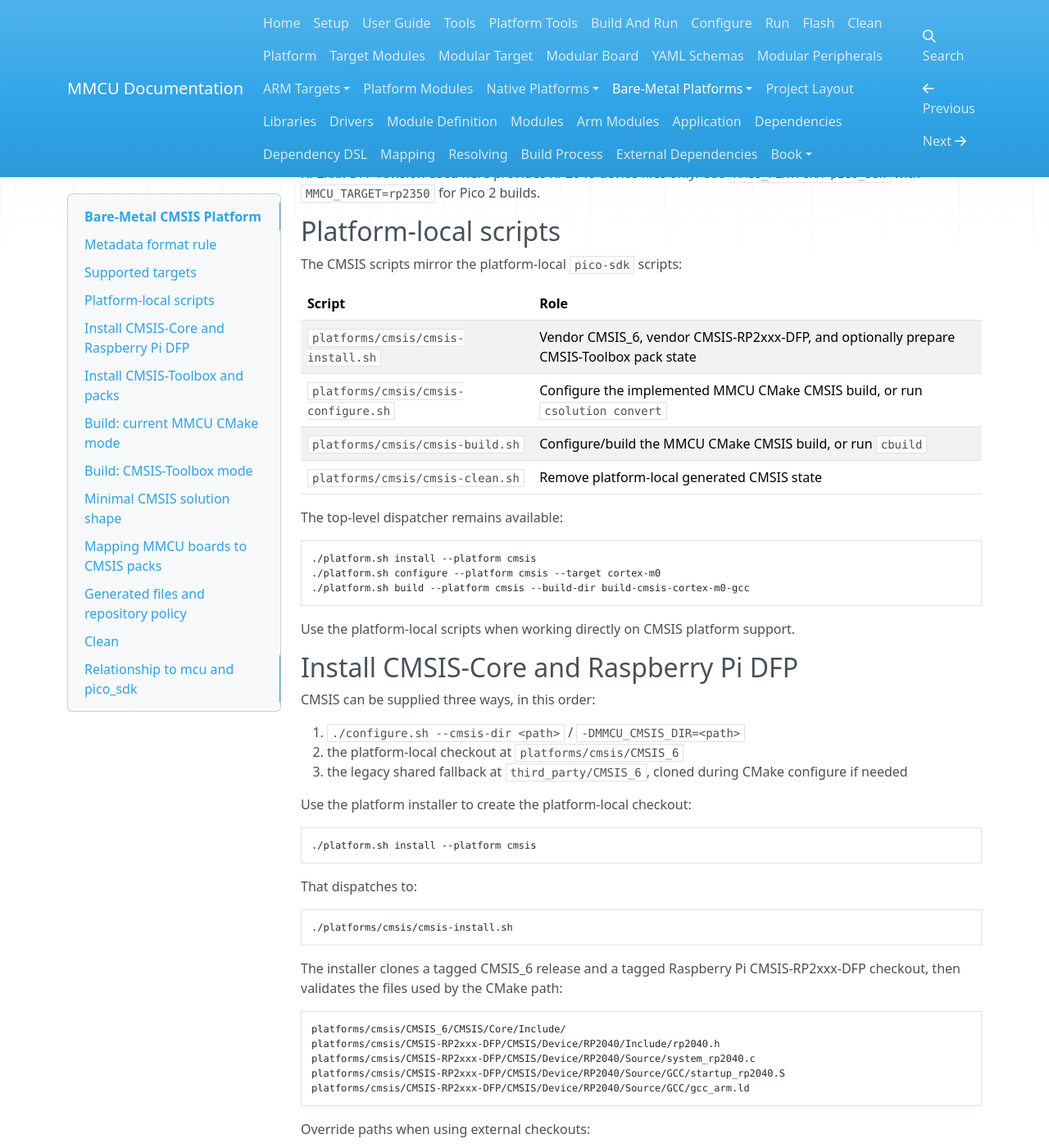
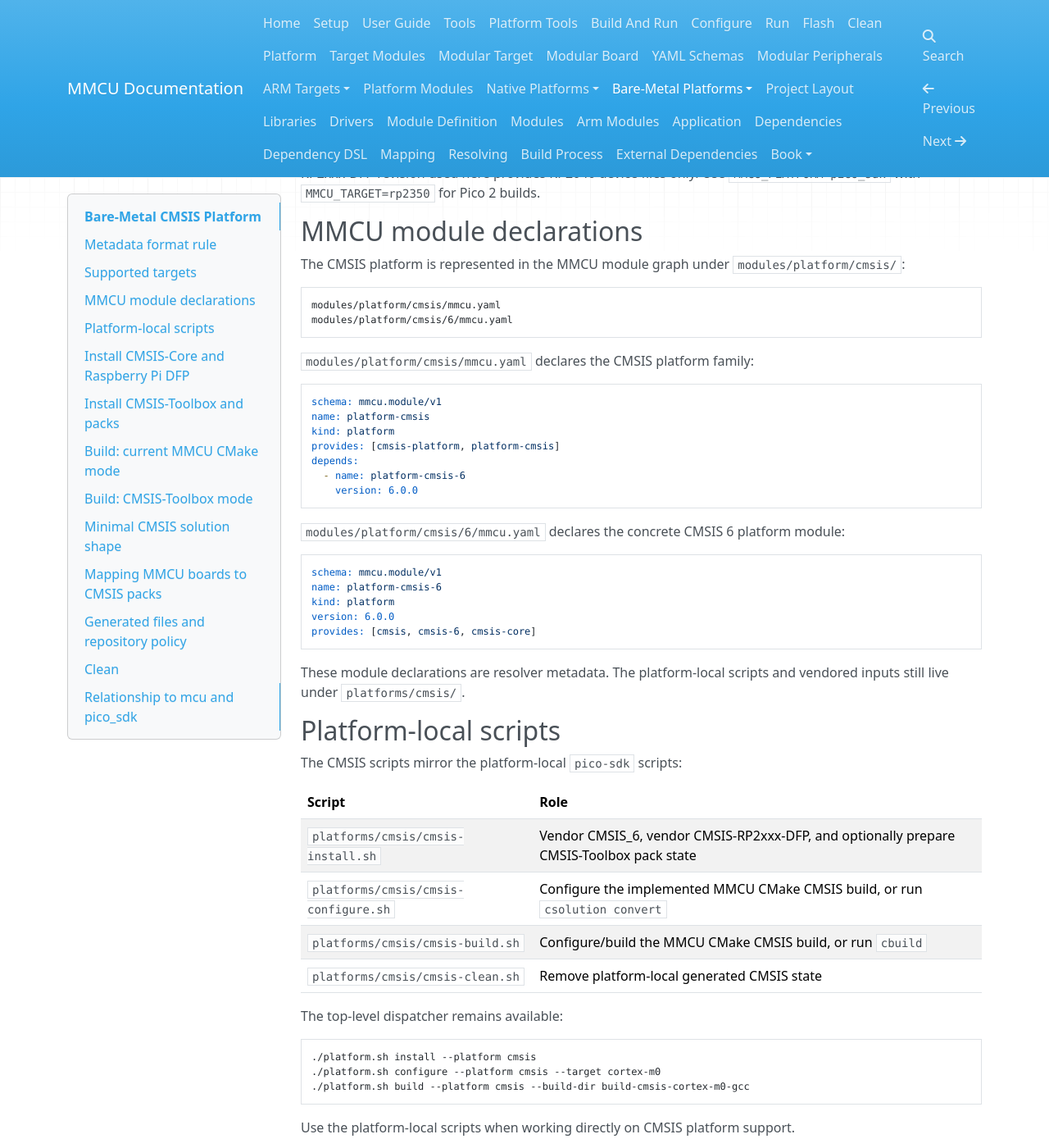
Before and after one commit to 32bitmicroLLC/MMCU, an MkDocs documentation site: the page built from docs/platforms-baremetal/cmsis.md, in a window 1280 px wide and 1400 px high, scrolled down 1676 px. Shown: the whole window at 82% size. Built offline with MkDocs 1.6.1, drawn with Linux system fonts in a browser that asks for light colours; nearby versions of some CDN libraries.

Commit message:
Define CMSIS platform modules

````diff
--- a/docs/platforms-baremetal/cmsis.md
+++ b/docs/platforms-baremetal/cmsis.md
@@ -79,6 +79,42 @@ RP2350/Pico 2 boards are not supported by the CMSIS platform yet because
 the inspected Raspberry Pi CMSIS-RP2xxx-DFP revision used here provides
 RP2040 device files only. Use `MMCU_PLATFORM=pico_sdk` with
 `MMCU_TARGET=rp2350` for Pico 2 builds.
+
+## MMCU module declarations
+
+The CMSIS platform is represented in the MMCU module graph under
+`modules/platform/cmsis/`:
+
+```text
+modules/platform/cmsis/mmcu.yaml
+modules/platform/cmsis/6/mmcu.yaml
+```
+
+`modules/platform/cmsis/mmcu.yaml` declares the CMSIS platform family:
+
+```yaml
+schema: mmcu.module/v1
+name: platform-cmsis
+kind: platform
+provides: [cmsis-platform, platform-cmsis]
+depends:
+  - name: platform-cmsis-6
+    version: 6.0.0
+```
+
+`modules/platform/cmsis/6/mmcu.yaml` declares the concrete CMSIS 6 platform
+module:
+
+```yaml
+schema: mmcu.module/v1
+name: platform-cmsis-6
+kind: platform
+version: 6.0.0
+provides: [cmsis, cmsis-6, cmsis-core]
+```
+
+These module declarations are resolver metadata. The platform-local scripts
+and vendored inputs still live under `platforms/cmsis/`.
 
 ## Platform-local scripts
 
````
Also changed, not shown: docs/modules.md (+12 -3 lines), docs/platform-modules.md (+21 -0 lines), modules/platform/cmsis/6/mmcu.yaml (added, +9 -0 lines), modules/platform/cmsis/mmcu.yaml (added, +10 -0 lines).
